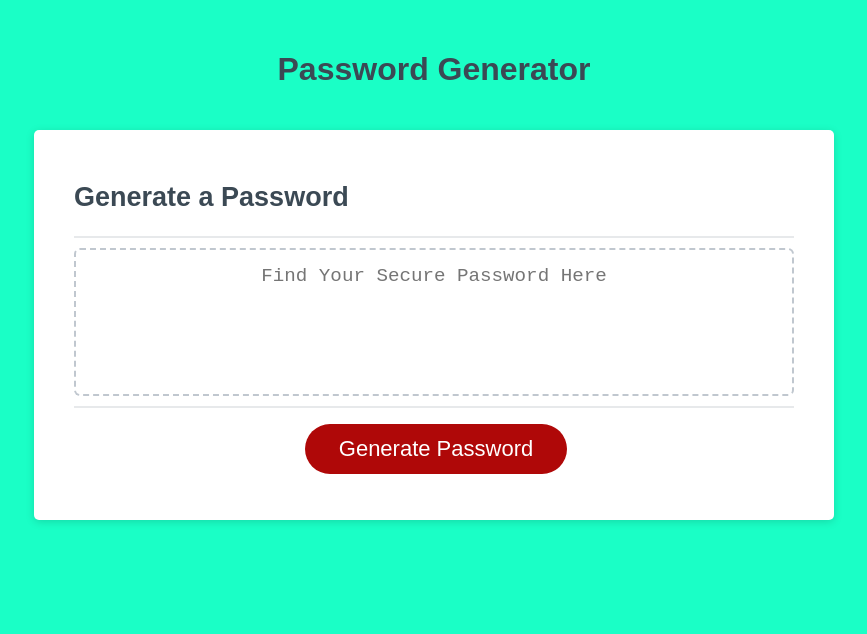
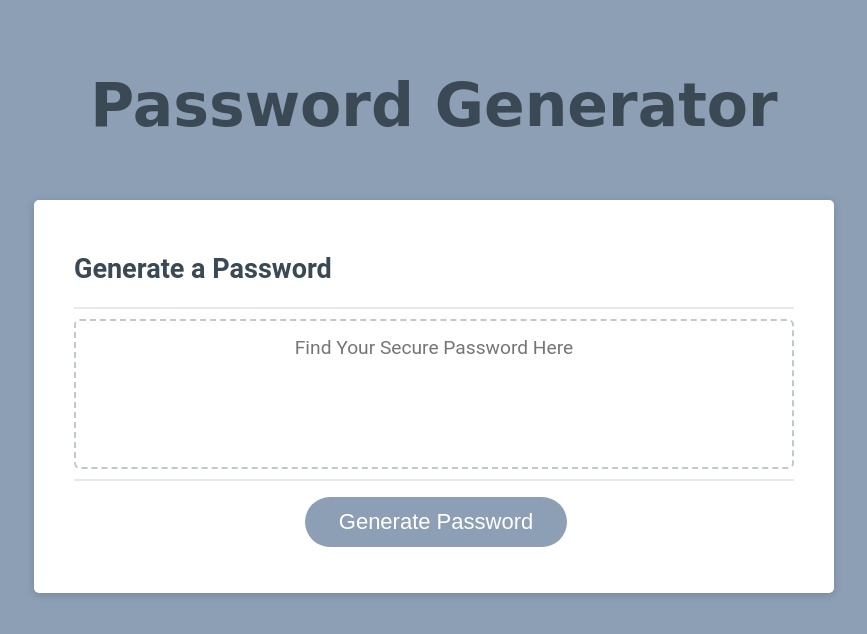
Before and after one commit to neylonmc/Password-Generator, a plain HTML site: page index.html in a window 1280 px wide. Shown: the whole page, without its empty margins (206-1073 px from the left). Drawn offline with Linux system fonts and the light colour scheme.

Commit message:
Updated background colors and fonts to make the UI more appealing.

```diff
--- a/assets/css/style.css
+++ b/assets/css/style.css
@@ -14,7 +14,7 @@ body,
 
 body {
   font-family: sans-serif;
-  background-color: #1affc6;
+  background-color: #8c9fb5;
 }
 
 .wrapper {
@@ -28,6 +28,8 @@ header {
   padding: 20px;
   padding-top: 0px;
   color: hsl(206, 17%, 28%);
+  font-family: "Monoton", cursive;
+  font-size: 30px;
 }
 
 .card {
@@ -40,6 +42,11 @@ header {
   margin: 0 auto;
   max-width: 800px;
   padding: 30px 40px;
+  font-family: "Roboto", sans-serif;
+}
+
+textarea {
+  font-family: "Roboto", sans-serif;
 }
 
 .card-header::after {
@@ -74,7 +81,7 @@ header {
 
 .btn {
   border: none;
-  background-color: hsl(360, 91%, 36%);
+  background-color: #8c9fb5;
   border-radius: 25px;
   box-shadow: rgba(0, 0, 0, 0.1) 0px 1px 6px 0px rgba(0, 0, 0, 0.2) 0px 1px 1px
     0px;
```
